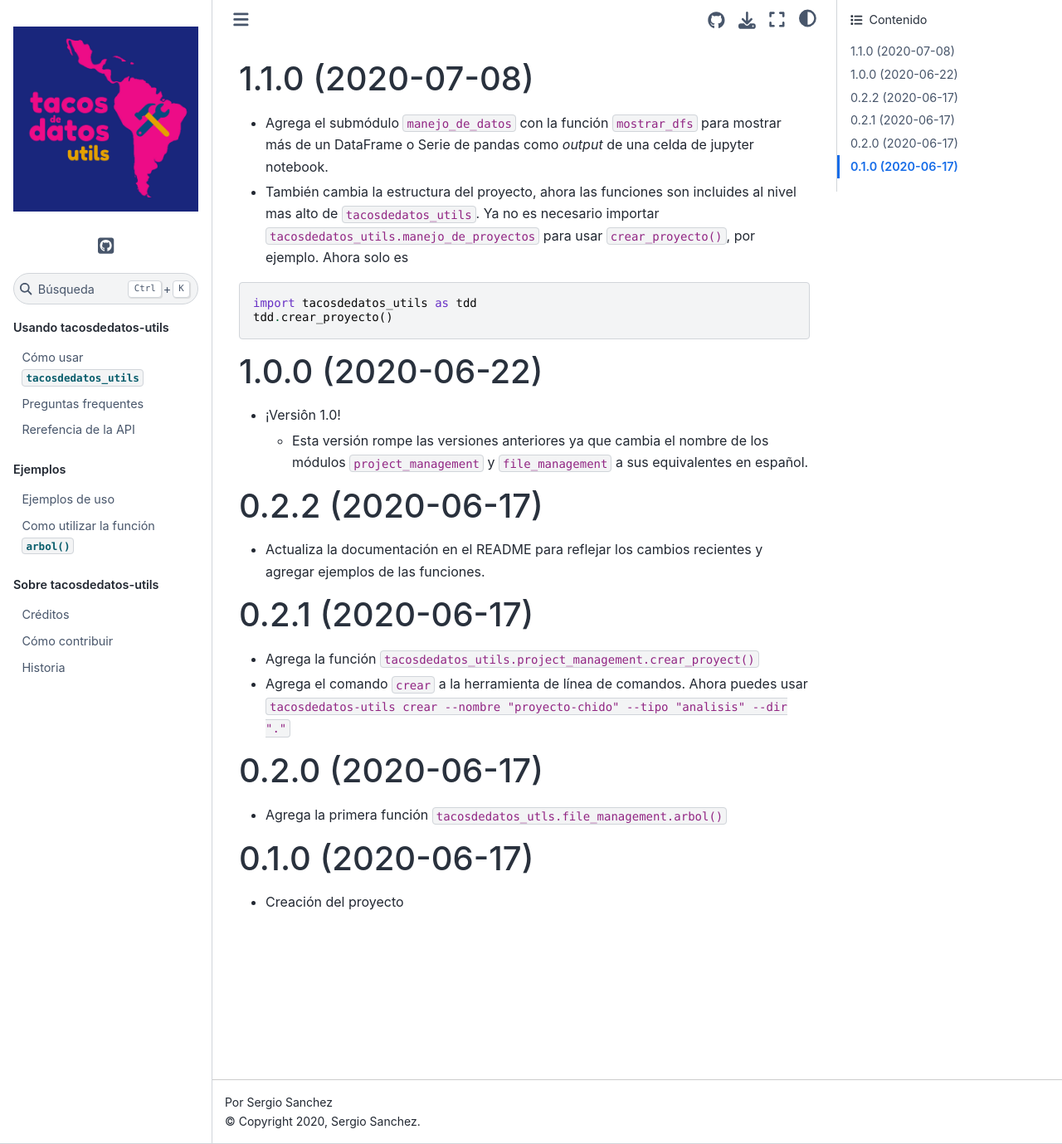
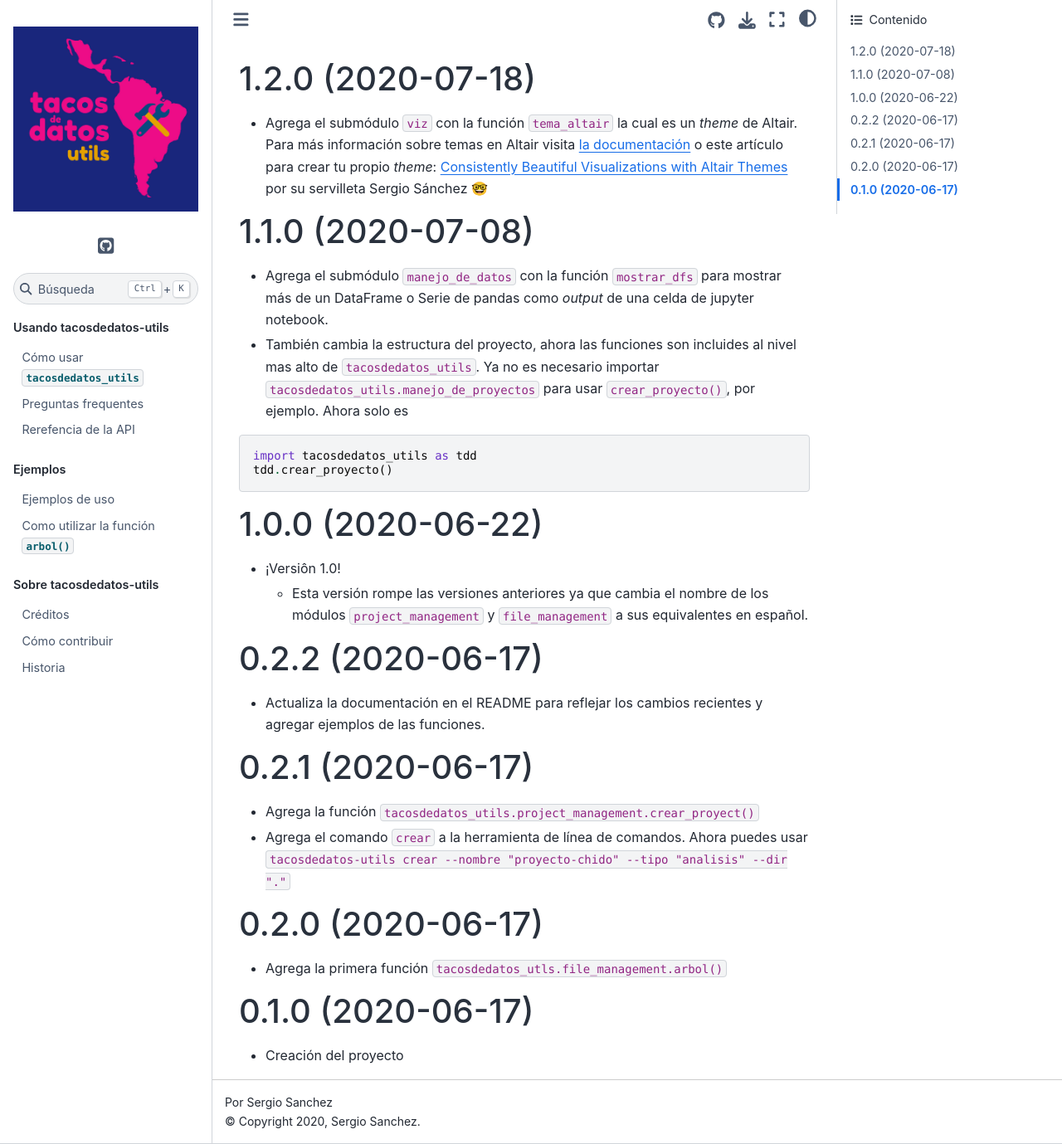
Before and after one commit to tacosdedatos/tacosdedatos-utils, a Sphinx documentation site: the page built from docs/sobre-tacosdedatos-utils/CHANGELOG.md, in a window 1280 px wide and 1379 px high. Shown: the whole window at 83% size. Built offline with Sphinx 7.4.7 and the Sphinx Book theme 1.1.4, drawn with Linux system fonts in a browser that asks for light colours.

Commit message:
actualiza CHANGELOG

```diff
--- a/docs/sobre-tacosdedatos-utils/CHANGELOG.md
+++ b/docs/sobre-tacosdedatos-utils/CHANGELOG.md
@@ -1,3 +1,6 @@
+## 1.2.0 (2020-07-18)
+* Agrega el submódulo `viz` con la función `tema_altair` la cual es un _theme_ de Altair. Para más información sobre temas en Altair visita [la documentación](https://altair-viz.github.io/user_guide/configuration.html?highlight=theme#altair-themes) o este artículo para crear tu propio _theme_: [Consistently Beautiful Visualizations with Altair Themes](https://towardsdatascience.com/consistently-beautiful-visualizations-with-altair-themes-c7f9f889602) por su servilleta Sergio Sánchez 🤓
+
 ## 1.1.0 (2020-07-08)
 * Agrega el submódulo `manejo_de_datos` con la función `mostrar_dfs` para mostrar más de un DataFrame o Serie de pandas como _output_ de una celda de jupyter notebook.
 * También cambia la estructura del proyecto, ahora las funciones son incluides al nivel mas alto de `tacosdedatos_utils`. Ya no es necesario importar `tacosdedatos_utils.manejo_de_proyectos` para usar `crear_proyecto()`, por ejemplo. Ahora solo es
```
